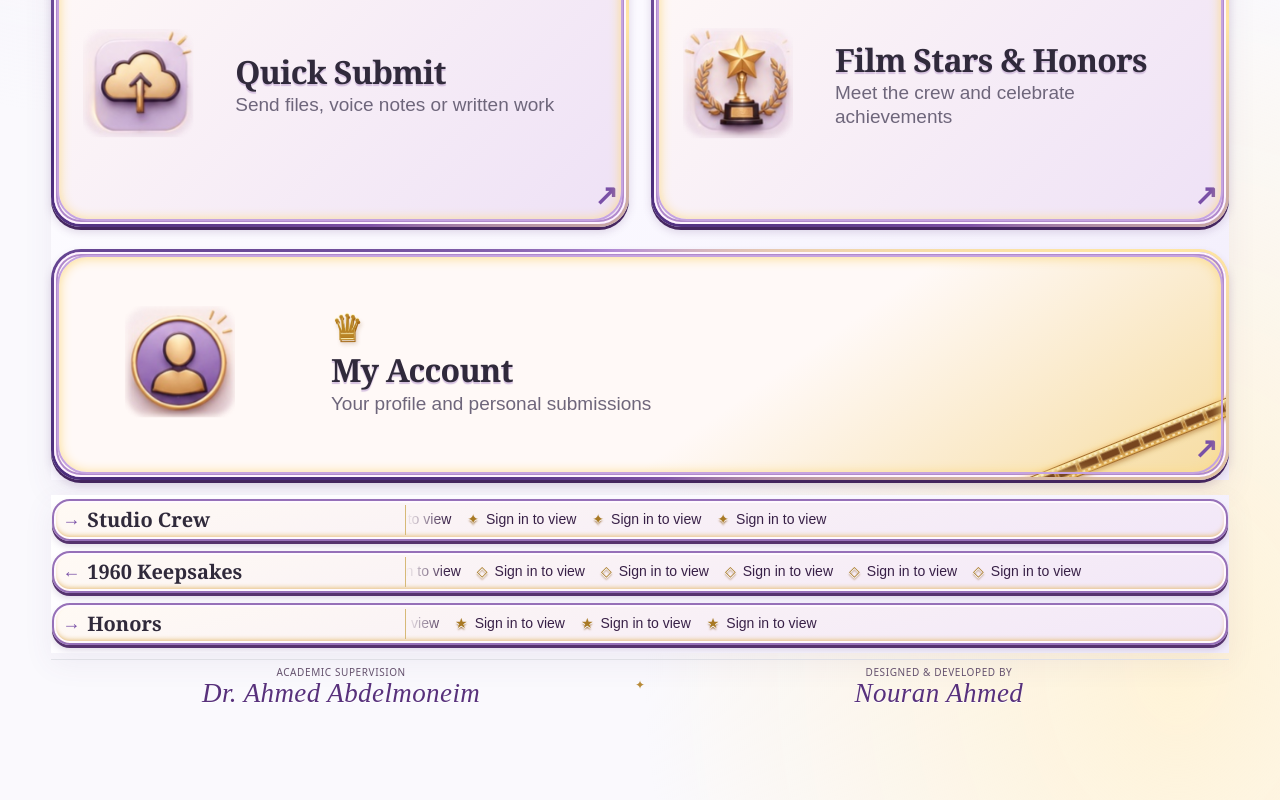
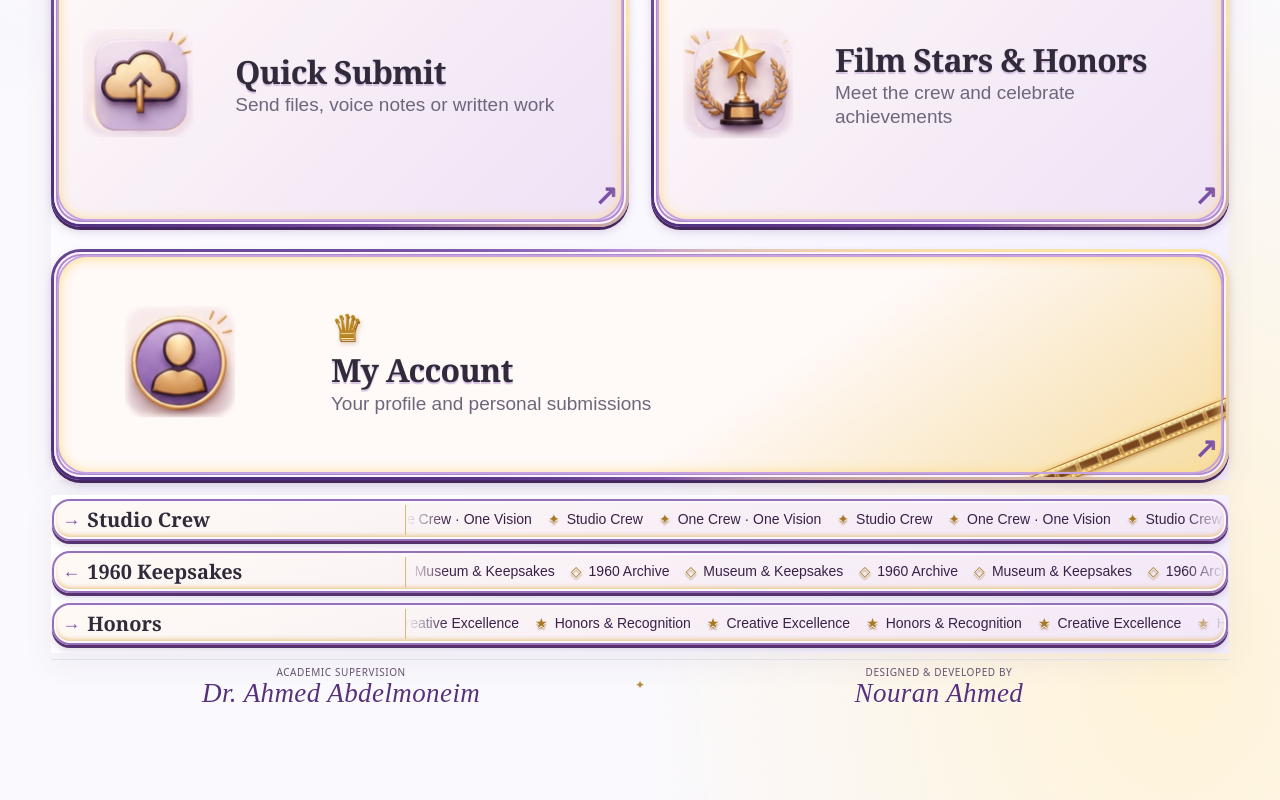
Before and after one commit to Nouranahmed126/1960-studio, a Next.js app: page / in a window 1280 px wide. Shown: the part 884-1684 px from the top of the page. Built offline with nearby package versions, Linux system fonts and the light colour scheme; no server answers.

Commit message:
Use public identity labels when protected records are unavailable

```diff
--- a/app/reference-ribbons.tsx
+++ b/app/reference-ribbons.tsx
@@ -3,8 +3,8 @@ import Link from "next/link";
 import {useEffect,useState} from "react";
 import {getSupabase} from "../lib/supabase-browser";
 export default function Ribbons(){
- const [names,setNames]=useState<string[]>([]),[honors,setHonors]=useState<string[]>([]),[props,setProps]=useState<string[]>([]),[status,setStatus]=useState("Loading…");
+ const [names,setNames]=useState<string[]>([]),[honors,setHonors]=useState<string[]>([]),[props,setProps]=useState<string[]>([]),[,setStatus]=useState("Loading…");
  useEffect(()=>{let active=true;const db=getSupabase();if(!db)return;async function load(){if(!db)return;const {data:{user}}=await db.auth.getUser();if(!user){if(active){setNames([]);setHonors([]);setProps([]);setStatus("Sign in to view")}return;}const p=await db.from("profiles").select("app_role,approval_status").eq("id",user.id).single();if(!p.data||(p.data.app_role!=="supervisor"&&p.data.approval_status!=="approved"))return;const [crew,awards,museum,cassette]=await Promise.all([db.rpc("list_approved_crew"),db.from("studio_honors").select("student_name,award,achievement").order("created_at",{ascending:false}).limit(100),db.from("studio_props").select("id,title").order("created_at",{ascending:false}).limit(150),db.from("project_gallery").select("id").eq("id",1).maybeSingle()]);if(!active)return;setStatus("No entries available");if(!museum.error)setProps([...(museum.data??[]).filter(m=>m.id!==2).map(m=>m.title),...(cassette.data?["شرائط الكاسيت القديمة"]:[])].filter(Boolean));if(!crew.error)setNames([...new Set<string>((crew.data??[]).map((m:{full_name:string})=>m.full_name.trim()).filter(Boolean))]);if(!awards.error)setHonors((awards.data??[]).map(m=>[m.student_name,m.award,m.achievement].filter(Boolean).join(" · ")));}void load();const {data:auth}=db.auth.onAuthStateChange(()=>{setTimeout(()=>void load(),0)});const timer=setInterval(()=>void load(),45000);return()=>{active=false;auth.subscription.unsubscribe();clearInterval(timer)}},[]);
- const rows=[{label:"Studio Crew",items:names.length?names:[status],symbol:"✦",href:"/crew"},{label:"1960 Keepsakes",items:props.length?props:[status],symbol:"◇",href:"/museum"},{label:"Honors",items:honors.length?honors:[status],symbol:"★",href:"/honor-board"}];
+ const rows=[{label:"Studio Crew",items:names.length?names:["Studio Crew","One Crew · One Vision"],symbol:"✦",href:"/crew"},{label:"1960 Keepsakes",items:props.length?props:["1960 Archive","Museum & Keepsakes"],symbol:"◇",href:"/museum"},{label:"Honors",items:honors.length?honors:["Honors & Recognition","Creative Excellence"],symbol:"★",href:"/honor-board"}];
  return <section className="reference-ribbons" aria-label="Studio highlights">{rows.map((r,i)=><div className={"reference-ribbon ribbon-"+i} key={r.label}><div className="ribbon-heading"><span aria-hidden="true">{i===1?"←":"→"}</span><strong>{r.label}</strong></div><div className="ribbon-window"><div className="reference-ribbon-track">{[0,1].map(n=><div className="reference-ribbon-group" key={n} aria-hidden={n===1?true:undefined}>{[0,1,2].flatMap(k=>r.items.map((item,j)=><span className="ribbon-item" key={k+"-"+j}><span aria-hidden="true">{r.symbol}</span>{r.href?<Link href={r.href} tabIndex={n===1||k>0?-1:undefined}><bdi>{item}</bdi></Link>:<bdi>{item}</bdi>}</span>))}</div>)}</div></div></div>)}</section>
 }
```
